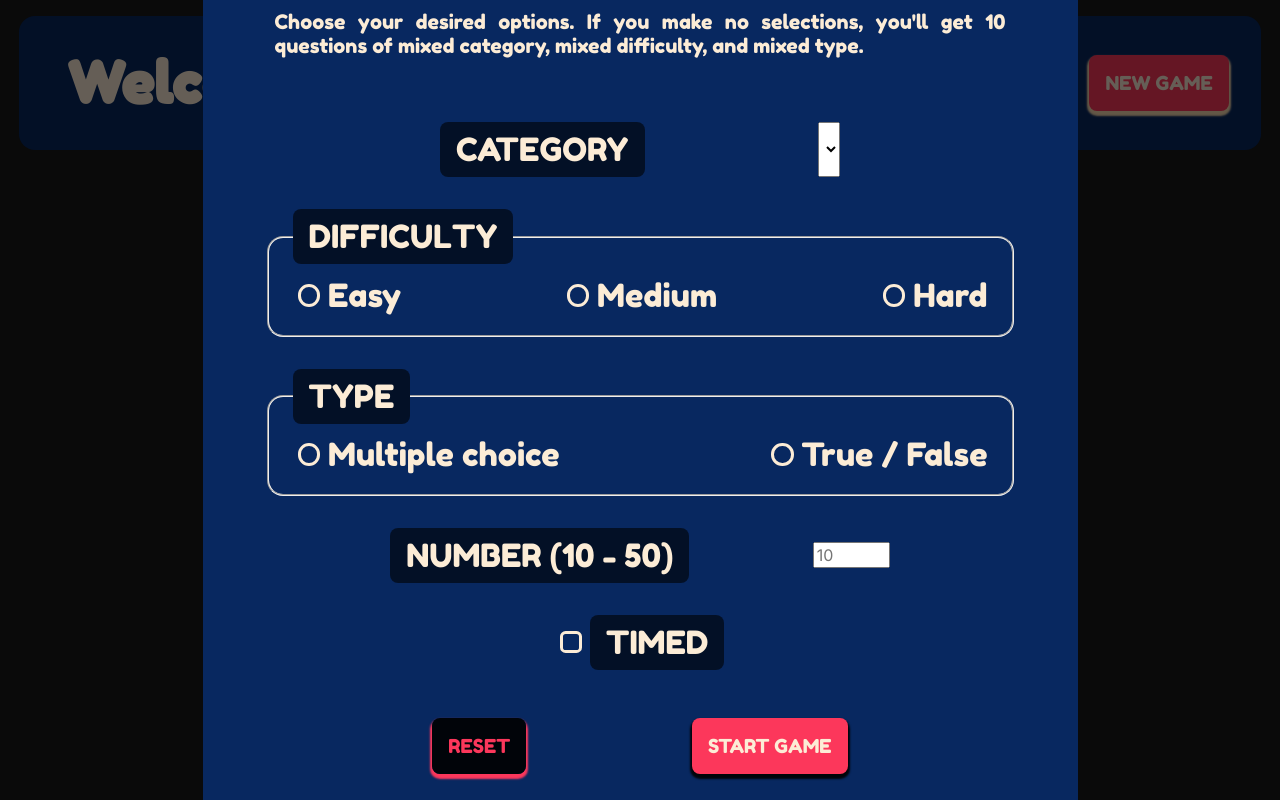
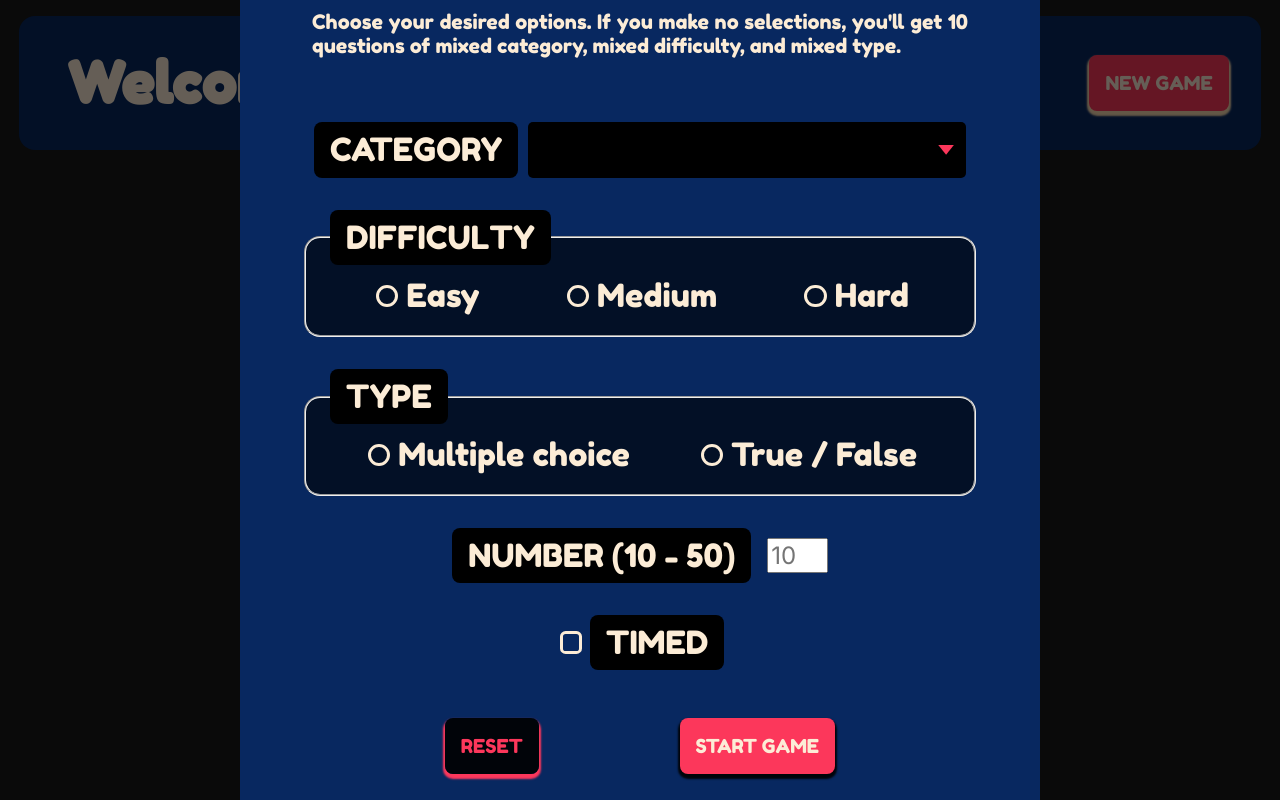
Before and after one commit to fahali/trivia_night, a plain HTML site: page index.html in a window 1280 px wide. Both pictures are taken after a click on the button "NEW GAME". Drawn offline with Linux system fonts and the light colour scheme; no server answers.

Commit message:
Added styling for select element.

```diff
--- a/index.html
+++ b/index.html
@@ -39,7 +39,10 @@
             </p>
             <section class="category">
                <label for="categories">CATEGORY</label>
-               <select name="categories" id="categories"></select>
+               <div class="select">
+                  <select name="categories" id="categories"></select>
+                  <span class="focus"></span>
+               </div>
             </section>
          </form>
       </aside>
--- a/style.css
+++ b/style.css
@@ -1,4 +1,10 @@
 @import url('https://fonts.googleapis.com/css2?family=Fredoka+One&family=Inter&display=swap');
+
+*,
+*::before,
+*::after {
+   box-sizing: border-box;
+}
 
 :root {
    --bg-color: rgba(0, 0, 0, 0.9);
@@ -213,7 +219,7 @@ details > * {
 }
 
 form.dialog {
-   max-width: 875px;
+   max-width: 800px;
    text-align: justify;
    animation: fade-in 0.5s;
 }
@@ -230,30 +236,92 @@ form.dialog > * {
 .category,
 .amount {
    display: flex;
+}
+
+.category {
    justify-content: space-evenly;
 }
 
-#categories,
-#amount {
-   font-family: var(--content-font);
-   font-size: 1rem;
-}
-
-.amount {
+/* Custom styling for dropdown list select */
+/* https://moderncss.dev/custom-select-styles-with-pure-css/ */
+.select {
+   background-color: black;
+   font-size: 1.25rem;
+   width: 100%;
+   min-width: 18ch;
+   max-width: 36ch;
+   position: relative;
+   border: 2px solid var(--modal-bg-color);
+   border-radius: 0.25em;
+   padding: 0.75em 0.5em;
+   cursor: pointer;
+   line-height: 1.1;
+   display: grid;
+   grid-template-areas: 'select';
    align-items: center;
 }
 
+.select::after {
+   content: '';
+   width: 0.8em;
+   height: 0.5em;
+   background-color: var(--accent-color);
+   clip-path: polygon(100% 0%, 0 0%, 50% 100%);
+   justify-self: end;
+}
+
+.select::after,
+select {
+   grid-area: select;
+}
+
+.select--disabled {
+   cursor: not-allowed;
+   background-color: #eee;
+   background-image: linear-gradient(to top, #ddd, #eee 33%);
+}
+
+select {
+   appearance: none;
+   background-color: var(--bg-color);
+   color: var(--fg-color);
+   font-family: var(--content-font);
+   font-size: inherit;
+   width: 100%;
+   margin: 0;
+   border: none;
+   padding: 0 1em 0 0;
+   cursor: inherit;
+   line-height: inherit;
+   outline: none;
+}
+
+select::-ms-expand {
+   display: none;
+}
+
+select:focus + .focus {
+   position: absolute;
+   top: -1px;
+   left: -1px;
+   right: -1px;
+   bottom: -1px;
+   border: 3px solid var(--accent-color);
+   border-radius: inherit;
+}
+
 fieldset {
+   background-color: var(--modal-bg-color);
    border-radius: 1rem;
    display: flex;
-   justify-content: space-between;
+   justify-content: space-around;
 }
 
 .category > label,
 .amount > label,
 .timed > label,
 legend {
-   background-color: var(--modal-bg-color);
+   background-color: black;
    border-radius: 0.5rem;
    padding: 0.5rem 1rem;
 }
@@ -274,6 +342,21 @@ legend {
 
 .radio > input:checked {
    border: 11px solid var(--accent-color);
+}
+
+.amount {
+   justify-content: center;
+   align-items: center;
+}
+
+.amount > * {
+   margin: 0 0.5rem;
+}
+
+#amount {
+   font-family: var(--content-font);
+   font-size: 1.5rem;
+   max-width: 4ch;
 }
 
 .timed {
@@ -312,7 +395,7 @@ legend {
 section.dialog {
    justify-content: space-around;
    align-items: center;
-   animation: fade-in 1s;
+   animation: fade-in 0.5s;
 }
 
 section.dialog > p {
```
Also changed, not shown: 1 other file.
